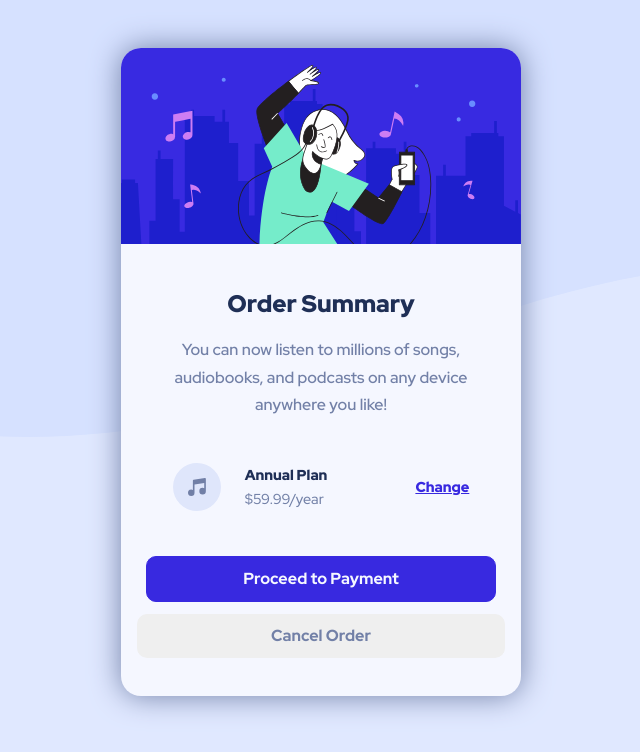
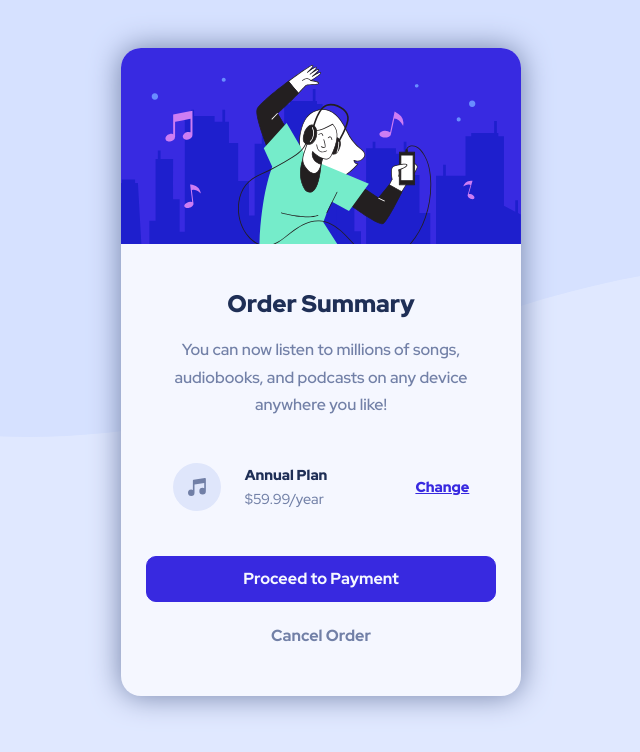
Before and after one commit to ibrahimkhalil66/order-summary-component-main, a plain HTML site: page index.html in a window 1280 px wide. Shown: the whole page, without its empty margins (319-959 px from the left). Drawn offline with Linux system fonts and the light colour scheme.

Commit message:
transparent background

```diff
--- a/style.css
+++ b/style.css
@@ -150,10 +150,11 @@ body {
   cursor: pointer;
   margin-top: -.5rem;
   margin-bottom: 1.4rem;
+  background-color: transparent ;
 }
 .cancel-btn:hover {
   color: var(--clr-neutral-950);
-  background-color: var(--clr-neutral-50);
+
 }
 
 h1 {
```
